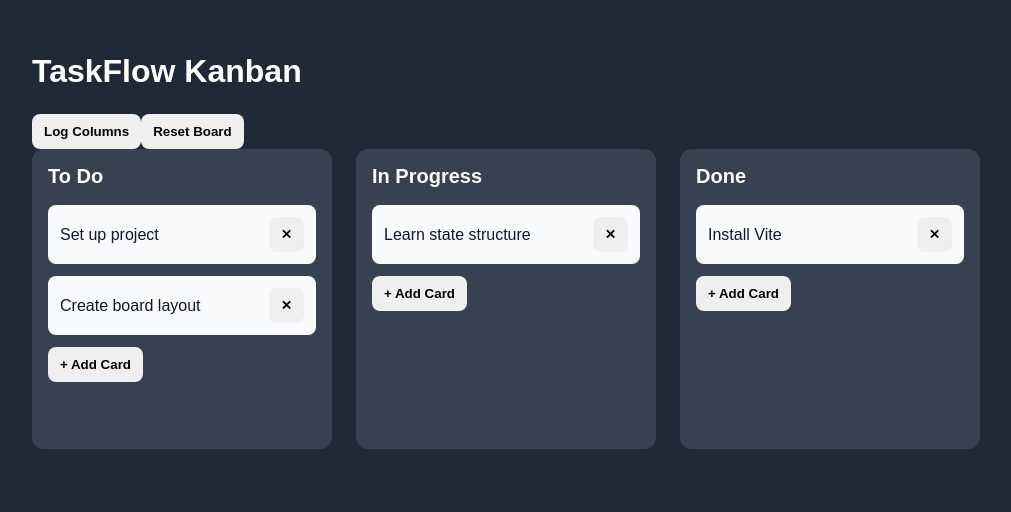
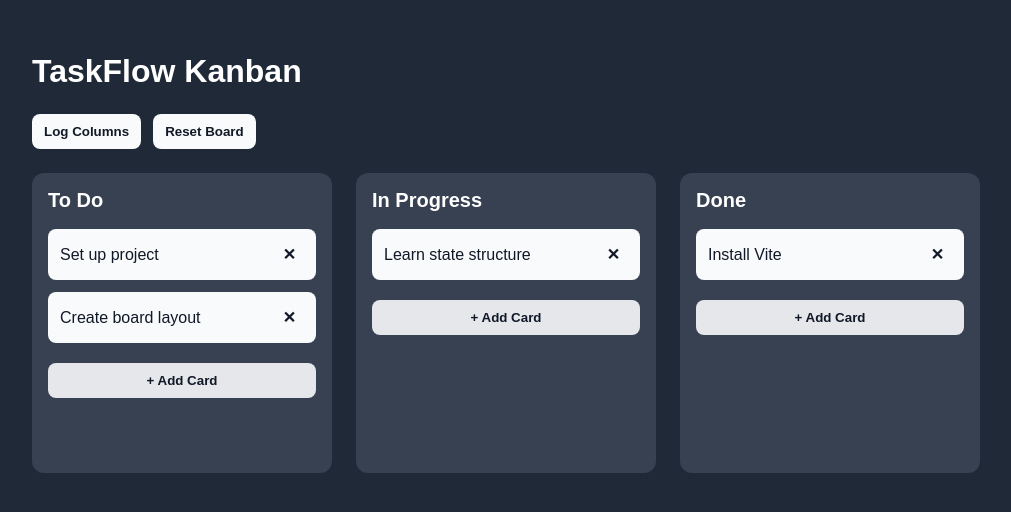
Before and after one commit to tracycrossrvt-gif/taskflow-kanban, a React (Vite) app: page / in a window 1280 px wide. Shown: the top 512 px of the page, without its empty margins (0-1011 px from the left). Built offline with nearby package versions, Linux system fonts and the light colour scheme.

Commit message:
Complete core Kanban functionality with persistent state

```diff
--- a/src/App.css
+++ b/src/App.css
@@ -57,3 +57,27 @@ button {
   cursor: pointer;
   font-weight: bold;
 }
+
+/* BUTTONS */
+
+.app > button {
+  margin-right: 12px;
+  margin-bottom: 24px;
+  background: #f9fafb;
+  color: #111827;
+}
+
+.column > button {
+  width: 100%;
+  margin-top: 8px;
+  background: #e5e7eb;
+  color: #111827;
+}
+
+.card button {
+  width: auto;
+  padding: 4px 8px;
+  background: transparent;
+  color: #111827;
+  font-size: 16px;
+}
--- a/src/App.jsx
+++ b/src/App.jsx
@@ -1,6 +1,7 @@
 import { useEffect, useState } from "react";
 import "./App.css";
 import Card from "./components/Card";
+import Column from "./components/Column";
 
 
 
@@ -124,23 +125,16 @@ function resetBoard() {
 </button>
 
       <section className="board">
-        {columns.map((column) => (
-          <div className="column" key={column.id}>
-            <h2>{column.title}</h2>
-
-           {column.cards.map((card) => (
-  <Card
-    key={card.id}
-    card={card}
-    columnId={column.id}
+       {columns.map((column) => (
+  <Column
+    key={column.id}
+    column={column}
+    addCard={addCard}
     editCard={editCard}
     deleteCard={deleteCard}
   />
 ))}
 
-            <button onClick={() => addCard(column.id)}>+ Add Card</button>
-          </div>
-        ))}
       </section>
     </main>
   );
--- /dev/null
+++ b/src/components/Column.jsx
@@ -0,0 +1,23 @@
+import Card from "./Card";
+
+function Column({ column, addCard, editCard, deleteCard }) {
+  return (
+    <div className="column">
+      <h2>{column.title}</h2>
+
+      {column.cards.map((card) => (
+        <Card
+          key={card.id}
+          card={card}
+          columnId={column.id}
+          editCard={editCard}
+          deleteCard={deleteCard}
+        />
+      ))}
+
+      <button onClick={() => addCard(column.id)}>+ Add Card</button>
+    </div>
+  );
+}
+
+export default Column;
```
